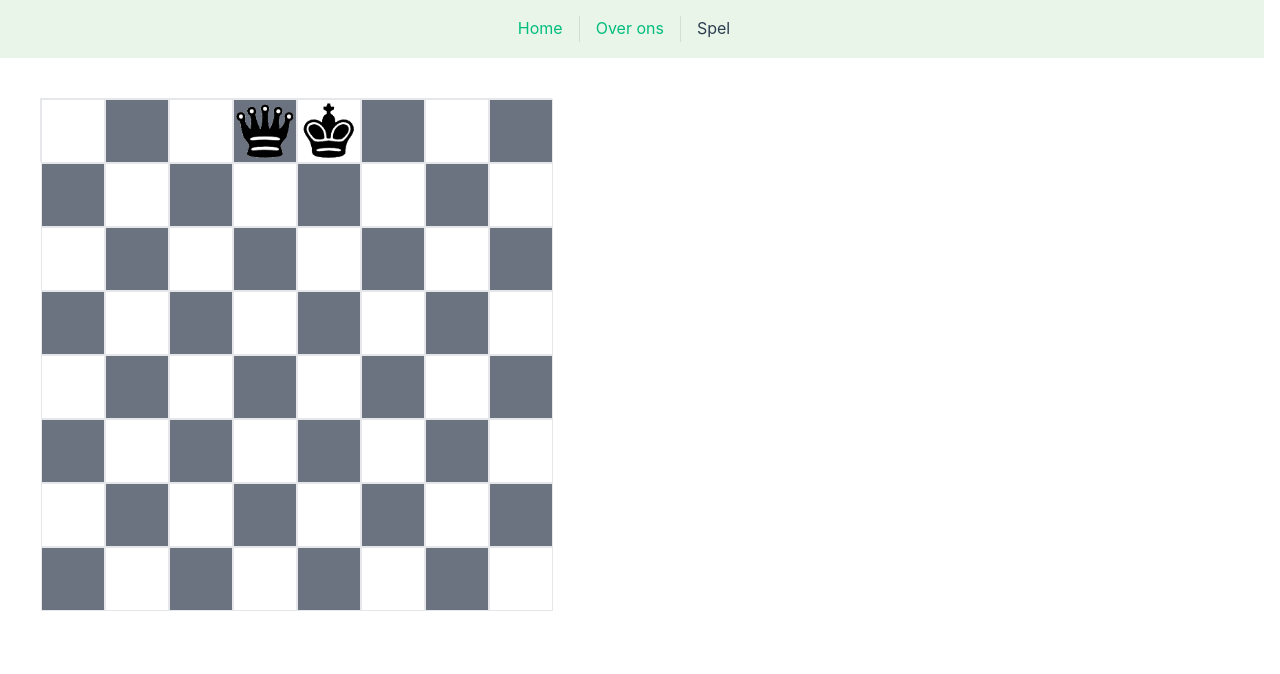
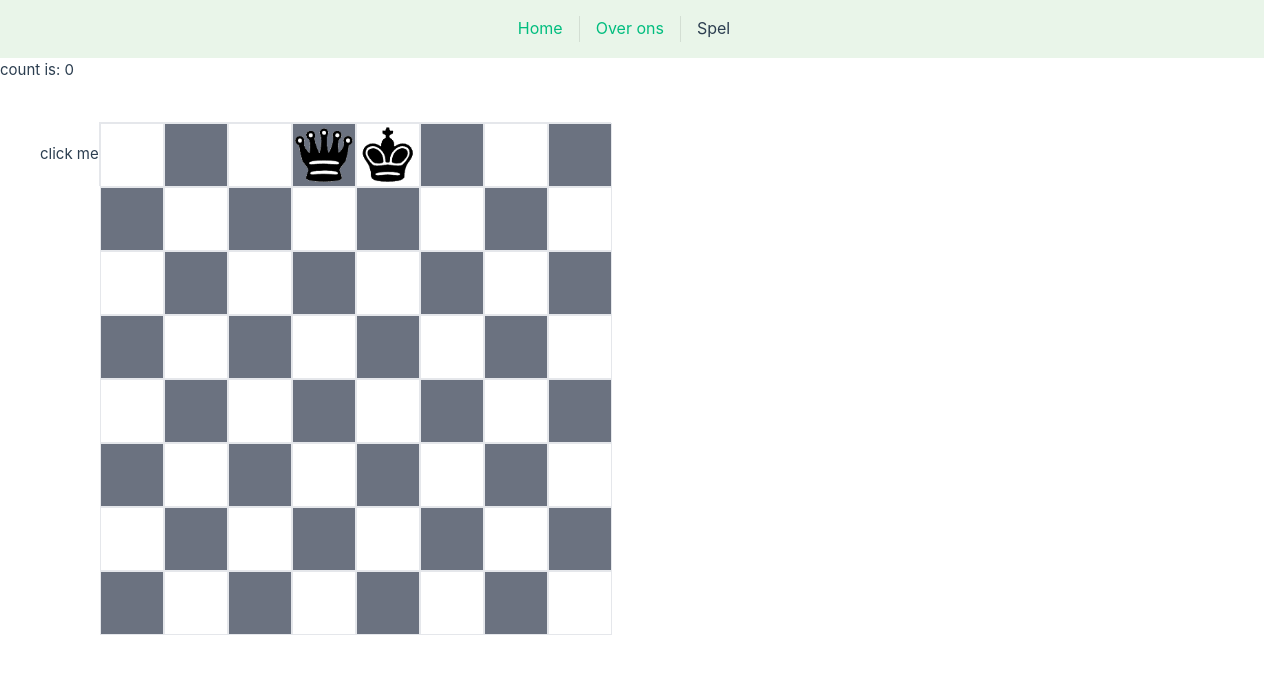
Before and after one commit to MauritsHVLeeuwen/Vue-chess, a Vue app: page /board in a window 1280 px wide. Shown: the top 674 px of the page. Built offline with nearby package versions, Linux system fonts and the light colour scheme.

Commit message:
vuex basics

```diff
--- a/package.json
+++ b/package.json
@@ -10,7 +10,8 @@
     "pinia": "^2.0.23",
     "tailwindcss": "^3.2.1",
     "vue": "^3.2.41",
-    "vue-router": "^4.1.5"
+    "vue-router": "^4.1.5",
+    "vuex": "^4.0.2"
   },
   "devDependencies": {
     "@vitejs/plugin-vue": "^3.1.2",
--- a/src/components/Board.vue
+++ b/src/components/Board.vue
@@ -1,9 +1,6 @@
-<script setup>
-import Square from "../components/Square.vue";
-</script>
-
 <template>
   <div class="flex mt-10 ml-10">
+    <button @click="onClick"> click me </button>
     <div class="grid grid-cols-8 w-auto">
       <div class="w-16 h-16 border" v-for="x in 8">
         <Square v-for="y in 8" :x="x" :y="y" />
@@ -11,3 +8,18 @@ import Square from "../components/Square.vue";
     </div>
   </div>
 </template>
+
+
+<script>
+import Square from "../components/Square.vue";
+
+export default {
+  components: { Square },
+  methods:{
+    onClick() {
+      this.$store.commit('increment')
+    //   alert("Hello!")
+    }
+  }
+}
+</script>
--- a/src/main.js
+++ b/src/main.js
@@ -1,14 +1,28 @@
 import { createApp } from 'vue'
+import { createStore } from 'vuex'
 import { createPinia } from 'pinia'
 
 import App from './App.vue'
 import router from './router'
 import './style.css'
+import './assets/main.css'
 
-import './assets/main.css'
+const store = createStore({
+  state () {
+    return {
+      count: 0
+    }
+  },
+  mutations: {
+    increment (state) {
+      state.count++
+    }
+  }
+})
 
 const app = createApp(App)
 
+app.use(store)
 app.use(createPinia())
 app.use(router)
 
--- a/src/views/BoardView.vue
+++ b/src/views/BoardView.vue
@@ -1,7 +1,29 @@
 <script setup>
 import Board from '../components/Board.vue'
+import { createApp } from 'vue'
+import { createStore } from 'vuex'
+
+const store = createStore({
+  state () {
+    return {
+      count: 0
+    }
+  },
+  mutations: {
+    increment (state) {
+      state.count++
+    }
+  }
+})
+
+const app = createApp({})
+
+app.use(store)
 </script>
 
 <template>
-  <Board />
+  <div>
+    count is: {{store.state.count}}
+    <Board />
+  </div>
 </template>
```
Also changed, not shown: src/components/Square.vue (+4 -4 lines), 1 other file (tests, documents, lock files or other folders).
